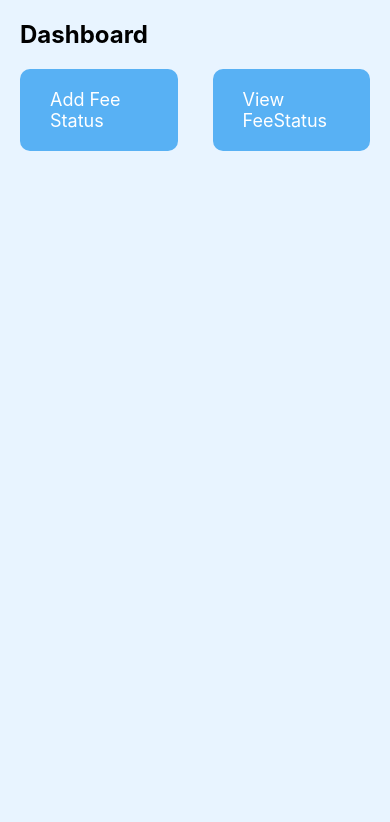
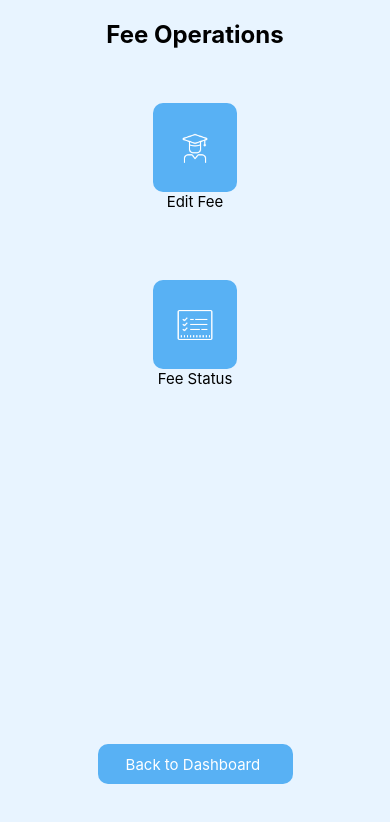
Before and after one commit to ranasamiulhaq/StudentMS, a React Native app: screen /crudFee in a window 390 px wide. Shown: the top 822 px of the page. Built offline with nearby package versions, Linux system fonts and the light colour scheme.

Commit message:
Admin Panel Revised

```diff
--- a/App.js
+++ b/App.js
@@ -93,13 +93,13 @@ function App() {
         <Stack.Screen options={{ title: 'Add Student' }} name="addStudents" component={AddStudent} />
         <Stack.Screen options={{headerShown: false}} name="FeeUsersScreen" component={FeeUsersScreen} />
         <Stack.Screen options={{headerShown: false}} name="FeeScreen" component={FeeScreen} />
-        <Stack.Screen options={{headerShown: false}} name="AdminClassScreen" component={AdminClassScreen} />
+        <Stack.Screen options={{title: 'Generate Fee'}} name="AdminClassScreen" component={AdminClassScreen} />
         <Stack.Screen options={{headerShown: false}} name="crudFee" component={crudFee} />
         <Stack.Screen options={{headerShown: false}} name="viewFeeStatusdetail" component={viewFeeStatusdetail} />
-        <Stack.Screen options={{headerShown: false}} name="deletefeeStatus" component={DeleteFeeStatus} />
+        <Stack.Screen options={{title: 'Fee Status'}} name="deletefeeStatus" component={DeleteFeeStatus} />
         <Stack.Screen options={{headerShown: false}} name="EditFee" component={EditFee} />
-        <Stack.Screen options={{headerShown: false}} name="UploadTimeTable" component={UploadTimeTable} />
-        <Stack.Screen options={{headerShown: false}} name="UploadSyllabus" component={UploadSyllabus} />
+        <Stack.Screen options={{title: 'Upload Time Table'}} name="UploadTimeTable" component={UploadTimeTable} />
+        <Stack.Screen options={{title: 'Upload Syllabus'}} name="UploadSyllabus" component={UploadSyllabus} />
         <Stack.Screen options={{ title: 'Delete Student' }}name="deleteStudents" component={DeleteStudent} />
         <Stack.Screen options={{ title: 'View Student' }} name="viewStudents" component={ViewStudent} />
 
--- a/components/Admin/AdminClassScreen.js
+++ b/components/Admin/AdminClassScreen.js
@@ -2,7 +2,6 @@ import React, { useEffect, useState } from 'react';
 import { View, Text, FlatList, StyleSheet, TouchableOpacity } from 'react-native';
 import { useNavigation } from '@react-navigation/native';
 import firestore from '@react-native-firebase/firestore';
-import FeeUsersScreen from './FeeUsersScreen';
 
 const AdminClassScreen = () => {
   const navigation = useNavigation();
--- a/components/Admin/UploadSyllabus.js
+++ b/components/Admin/UploadSyllabus.js
@@ -1,6 +1,7 @@
 import React, { useState } from 'react';
-import { View, Image, Text, StyleSheet, ActivityIndicator, Alert, TouchableOpacity, ProgressBarAndroid, TextInput } from 'react-native';
+import { View, Image, Text, StyleSheet, ActivityIndicator, Alert, TouchableOpacity, ProgressBarAndroid } from 'react-native';
 import { launchImageLibrary } from 'react-native-image-picker';
+import { Picker } from '@react-native-picker/picker';
 import storage from '@react-native-firebase/storage';
 
 const UploadSyllabus = () => {
@@ -64,23 +65,31 @@ const UploadSyllabus = () => {
     }
   };
 
-  const handleClassNameChange = (text) => {
-    setClassName(text);
-    setClassNameSet(text.trim().length > 0);
+  const handleClassNameChange = (value) => {
+    setClassName(value);
+    setClassNameSet(value.trim().length > 0);
   };
 
   return (
     <View style={styles.container}>
-      <View style={styles.header}>
-        <Text style={styles.headerText}>University Syllabus Upload</Text>
-      </View>
       <Text style={styles.title}>Upload Class Syllabus</Text>
-      <TextInput
-        style={styles.input}
-        placeholder="Enter Class Name"
-        value={className}
-        onChangeText={handleClassNameChange}
-      />
+      <Picker
+        selectedValue={className}
+        onValueChange={handleClassNameChange}
+        style={styles.picker}
+      >
+        <Picker.Item label="Select Class" value="" />
+        <Picker.Item label="Nursery" value="nursery" />
+        <Picker.Item label="Prep" value="prep" />
+        <Picker.Item label="Class 1" value="class1" />
+        <Picker.Item label="Class 2" value="class2" />
+        <Picker.Item label="Class 3" value="class3" />
+        <Picker.Item label="Class 4" value="class4" />
+        <Picker.Item label="Class 5" value="class5" />
+        <Picker.Item label="Class 6" value="class6" />
+        <Picker.Item label="Class 7" value="class7" />
+        <Picker.Item label="Class 8" value="class8" />
+      </Picker>
       <View style={styles.buttonContainer}>
         <TouchableOpacity
           style={[styles.button, !classNameSet && styles.buttonDisabled]}
@@ -96,7 +105,6 @@ const UploadSyllabus = () => {
         >
           <Text style={styles.buttonText}>Upload Image</Text>
         </TouchableOpacity>
-
       </View>
       {uploading ? (
         <View style={styles.progressContainer}>
@@ -122,14 +130,12 @@ const UploadSyllabus = () => {
 const styles = StyleSheet.create({
   container: {
     flex: 1,
-    justifyContent: 'center',
-    alignItems: 'center',
     backgroundColor: '#f5f5f5',
     padding: 20,
   },
   header: {
     width: '100%',
-    backgroundColor: '#6200ee',
+    backgroundColor: '#58B1F4',
     paddingVertical: 15,
     marginBottom: 30,
     alignItems: 'center',
@@ -143,18 +149,12 @@ const styles = StyleSheet.create({
     fontSize: 24,
     fontWeight: 'bold',
     marginBottom: 20,
-    color: '#333',
+    color: '#58B1F4',
     textAlign: 'center',
   },
-  input: {
+  picker: {
     width: '100%',
-    padding: 10,
-    borderColor: '#ccc',
-    borderWidth: 1,
-    borderRadius: 5,
     marginBottom: 20,
-    fontSize: 16,
-    backgroundColor: '#fff',
   },
   buttonContainer: {
     flexDirection: 'row',
@@ -163,7 +163,7 @@ const styles = StyleSheet.create({
     marginBottom: 20,
   },
   button: {
-    backgroundColor: '#6200ee',
+    backgroundColor: '#58B1F4',
     padding: 12,
     borderRadius: 25,
     marginHorizontal: 10,
@@ -177,10 +177,7 @@ const styles = StyleSheet.create({
     backgroundColor: '#ccc',
   },
   uploadButton: {
-    backgroundColor: '#00c853',
-  },
-  removeButton: {
-    backgroundColor: '#d32f2f',
+    backgroundColor: '#58B1F4',
   },
   buttonText: {
     color: '#fff',
--- a/components/Admin/UploadTimeTable.js
+++ b/components/Admin/UploadTimeTable.js
@@ -63,10 +63,8 @@ const UploadTimeTable = () => {
 
   return (
     <View style={styles.container}>
-      <View style={styles.header}>
-        <Text style={styles.headerText}>University Timetable</Text>
-      </View>
-      <Text style={styles.title}>Upload Your Timetable</Text>
+
+      <Text style={styles.title}>Upload Yearly Timetable</Text>
       <View style={styles.buttonContainer}>
         <TouchableOpacity style={styles.button} onPress={pickImage}>
           <Text style={styles.buttonText}>Pick an Image</Text>
@@ -101,8 +99,6 @@ const UploadTimeTable = () => {
 const styles = StyleSheet.create({
   container: {
     flex: 1,
-    justifyContent: 'center',
-    alignItems: 'center',
     backgroundColor: '#f5f5f5',
     padding: 20,
   },
@@ -132,7 +128,7 @@ const styles = StyleSheet.create({
     marginBottom: 20,
   },
   button: {
-    backgroundColor: '#6200ee',
+    backgroundColor: '#58B1F4',
     padding: 12,
     borderRadius: 25,
     marginHorizontal: 10,
--- a/components/Admin/crudFee.js
+++ b/components/Admin/crudFee.js
@@ -1,29 +1,35 @@
-import { useState } from 'react';
-import { View,StyleSheet, TextInput,StatusBar,SafeView,TouchableOpacity, Alert,Button, Image,Text ,ScrollView} from 'react-native';
-import { NavigationContainer } from '@react-navigation/native';
-import { createNativeStackNavigator} from '@react-navigation/native-stack';
-import auth from '@react-native-firebase/auth';
-import firestore from '@react-native-firebase/firestore';
+import { View,StyleSheet, Image, TouchableOpacity,Text } from 'react-native';
 
 const CurdStudent = ({navigation}) => {
     return (
       <View style={Dashboardstyles.container}>
 
-        <View style={Dashboardstyles.dashboardContainer}>
-          <Text style={Dashboardstyles.dashboardTitle}>Dashboard</Text>
+       <View style={Dashboardstyles.dashboardContainer}>
+          <Text style={Dashboardstyles.dashboardTitle}>Fee Operations</Text>
+
           <View style={Dashboardstyles.buttonsRow}>
-            <TouchableOpacity style={Dashboardstyles.dashboardButton} onPress={()=>{navigation.navigate('AdminClassScreen')}}>
-              {/* <Icon name="book" size={24} color="#fff" /> */}
-              <Text style={Dashboardstyles.buttonText}>Add Fee Status</Text>
-            </TouchableOpacity>
-            <TouchableOpacity style={Dashboardstyles.dashboardButton} onPress={()=>{
-              navigation.navigate('deletefeeStatus')
-            }}>
-              {/* <Icon name="money" size={24} color="#fff" /> */}
-              <Text style={Dashboardstyles.buttonText}>View FeeStatus</Text>
-            </TouchableOpacity>
+            <View style={Dashboardstyles.IconContainer}>
+                <TouchableOpacity style={Dashboardstyles.dashboardButton} onPress={()=>{navigation.navigate('AdminClassScreen')}}>
+                  <Image source={require('../../public/icons/student.png')} style={Dashboardstyles.image} />
+                </TouchableOpacity>
+                <Text style={Dashboardstyles.buttonText}>Edit Fee</Text>
+            </View>
+
+            <View style={Dashboardstyles.IconContainer}>
+                <TouchableOpacity style={Dashboardstyles.dashboardButton}  onPress={()=>{navigation.navigate('deletefeeStatus')}}>
+                  <Image source={require('../../public/icons/marks.png')} style={Dashboardstyles.image} />
+                </TouchableOpacity>
+                <Text style={Dashboardstyles.buttonText}>Fee Status</Text>
+            </View>
+
+
           </View>
+
         </View>
+        <TouchableOpacity style={Dashboardstyles.backButton} onPress={()=>{navigation.navigate('adminDashboard')}}>
+                  <Text style={Dashboardstyles.backText}>Back to Dashboard </Text>
+        </TouchableOpacity>
+
       </View>
     );
   };
@@ -33,53 +39,66 @@ const CurdStudent = ({navigation}) => {
       flex: 1,
       backgroundColor: '#E8F4FF',
     },
-    profileContainer: {
+    image:{
+      height: 40,
+      width: 40,
+      resizeMode: 'contain'
+    },
+    IconContainer:{
+        width: '40%',
+        height: '100%',
+        marginTop: 20,
+        marginBottom: 20,
+        alignSelf: 'center',
+        justifyContent : 'center',
+        alignItems: 'center',
+        justifyContent: 'center',
+
+    },
+    backButton:{
+      backgroundColor: '#58B1F4',
+      borderRadius  : 10,
+      height: 40,
+      width: '50%',
+      marginTop: 20,
+      marginBottom: 60,
+      alignSelf: 'center',
+      justifyContent : 'center',
       alignItems: 'center',
       justifyContent: 'center',
-      padding: 20,
-      backgroundColor: '#58B1F4',
-      margin: 20,
-      borderRadius: 10,
-    },
-    welcomeText: {
-      color: '#fff',
-      fontSize: 18,
-    },
-    nameText: {
-      color: '#fff',
-      fontSize: 22,
-      fontWeight: 'bold',
-    },
-    detailText: {
-      color: '#fff',
-      fontSize: 16,
+
     },
     dashboardContainer: {
       flex: 1,
       padding: 20,
     },
     dashboardTitle: {
+      alignSelf: 'center',
+      justifyContent: 'center',
       fontSize: 24,
       fontWeight: 'bold',
       marginBottom: 20,
     },
     buttonsRow: {
-      flexDirection: 'row',
-      justifyContent: 'space-between',
-      marginBottom: 20,
+      width: '100%',
+      height: '20%',
     },
     dashboardButton: {
       backgroundColor: '#58B1F4',
-      padding: 20,
       borderRadius: 10,
-      width: '45%',
+      width: '60%',
+      height: '65%',
       alignItems: 'center',
+      alignContent: 'center',
+      justifyContent: 'center',
       flexDirection: 'row',
     },
     buttonText: {
+      fontSize: 15,
+    },
+    backText: {
       color: '#fff',
-      fontSize: 18,
-      marginLeft: 10,
+      fontSize: 15,
     },
   });
 
```
